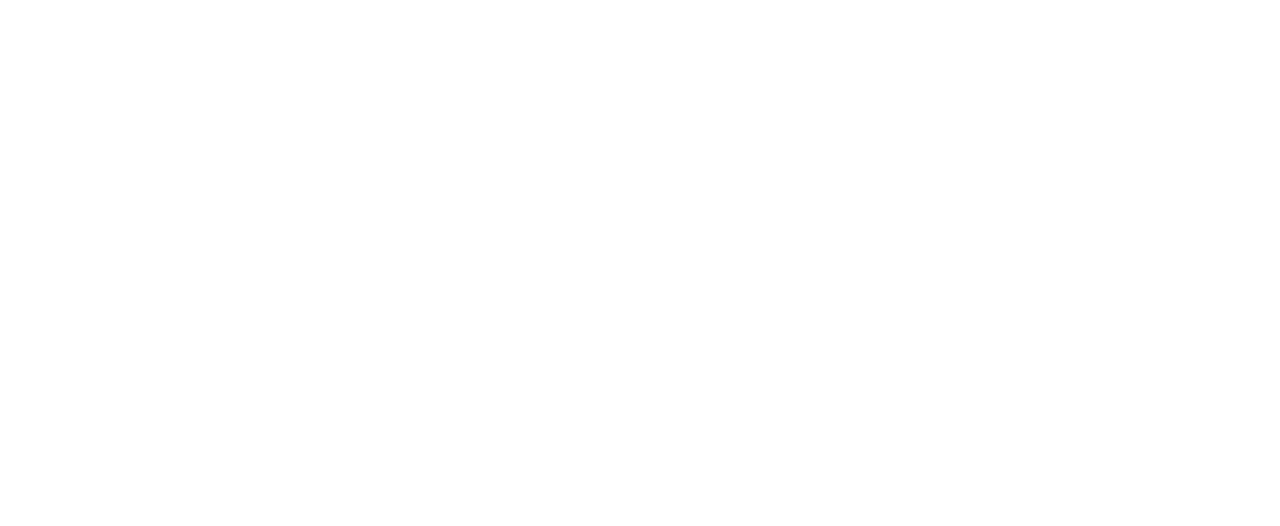
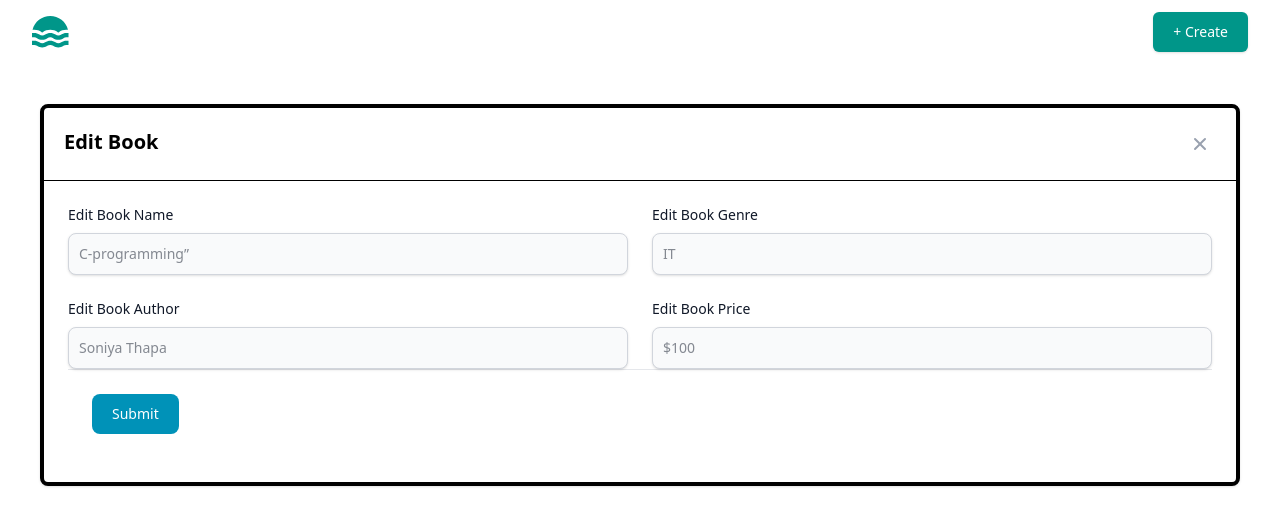
Before and after one commit to Soniya-Thapa/react_frontend_for_node.js, a React (Vite) app: page /edit-page/1 in a window 1280 px wide. Before the commit this address had no page. Shown: the top 526 px of the page. Built offline with nearby package versions, Linux system fonts and the light colour scheme; no server answers.

Commit message:
edit api commit

```diff
--- a/src/App.jsx
+++ b/src/App.jsx
@@ -14,7 +14,7 @@ function App() {
       <Routes>
         {/* // HomePage Component lai routing ma import gareko : <HomePage/> */}
         <Route path="/" element={<HomePage />} />
-        <Route path="/edit-page" element={<EditPage />} />
+        <Route path="/edit-page/:id" element={<EditPage />} />
         <Route path="/create-page" element={<CreatePage />} />
         {/* //yo dynamic routing ho  */}
         <Route path="/single-page/:id" element={<SinglePage />} />
--- a/src/pages/CreatePage.jsx
+++ b/src/pages/CreatePage.jsx
@@ -1,5 +1,4 @@
 import { useState } from "react"
-import Button from "../components/Button"
 import Navbar from "../components/Navbar"
 import axios from "axios"
 import { useNavigate } from "react-router-dom"
--- a/src/pages/EditPage.jsx
+++ b/src/pages/EditPage.jsx
@@ -1,11 +1,83 @@
-import Card from "../components/Card"
+import { useEffect, useState } from "react"
 import Navbar from "../components/Navbar"
+import axios from "axios"
+import { useNavigate, useParams } from "react-router-dom"
 
 function EditPage() {
+  const navigate = useNavigate()
+  const { id } = useParams()
+  const [book, setBook] = useState({})
+  const fetchBook = async () => {
+    const response = await axios.get("http://localhost:3000/books/" + id)
+    setBook(response.data.datas)
+  }
+  useEffect(() => {
+    fetchBook()
+  }, [])
+
+  const handleChange = (event) => {
+    let { name, value } = event.target
+    setBook({
+      ...book,
+      [name]: value
+    })
+  }
+  const editBook =async(event)=>{
+    event.preventDefault()
+    const response = await axios.patch("http://localhost:3000/books/" + id,book)
+    if(response.status ===200){
+      navigate("/")
+    }
+    else{
+      alert("some error occured!")
+    }
+  }
+
   return (
     <>
       <Navbar />
-      <h1>This is Edit page!!!</h1>
+      <div>
+        <div className="bg-white border border-4 rounded-lg shadow relative m-10">
+          <div className="flex items-start justify-between p-5 border-b rounded-t">
+            <h3 className="text-xl font-semibold">
+              Edit Book
+            </h3>
+            <button type="button" className="text-gray-400 bg-transparent hover:bg-gray-200 hover:text-gray-900 rounded-lg text-sm p-1.5 ml-auto inline-flex items-center" data-modal-toggle="product-modal">
+              <svg className="w-5 h-5" fill="currentColor" viewBox="0 0 20 20" xmlns="http://www.w3.org/2000/svg"><path fillRule="evenodd" d="M4.293 4.293a1 1 0 011.414 0L10 8.586l4.293-4.293a1 1 0 111.414 1.414L11.414 10l4.293 4.293a1 1 0 01-1.414 1.414L10 11.414l-4.293 4.293a1 1 0 01-1.414-1.414L8.586 10 4.293 5.707a1 1 0 010-1.414z" clipRule="evenodd" /></svg>
+            </button>
+          </div>
+          <div className="p-6 space-y-6">
+            <form onSubmit={editBook}>
+              <div className="grid grid-cols-6 gap-6">
+                <div className="col-span-6 sm:col-span-3">
+                  <label htmlFor="product-name" className="text-sm font-medium text-gray-900 block mb-2">Edit Book Name</label>
+                  <input onChange={handleChange}
+                    value={book.bookName}
+                    type="text" name="bookName" id="product-name" className="shadow-sm bg-gray-50 border border-gray-300 text-gray-900 sm:text-sm rounded-lg focus:ring-cyan-600 focus:border-cyan-600 block w-full p-2.5" placeholder="C-programming”" required />
+                </div>
+                <div className="col-span-6 sm:col-span-3">
+                  <label htmlFor="category" className="text-sm font-medium text-gray-900 block mb-2">Edit Book Genre</label>
+                  <input onChange={handleChange} value={book.bookGenre} type="text" name="bookGenre" id="category" className="shadow-sm bg-gray-50 border border-gray-300 text-gray-900 sm:text-sm rounded-lg focus:ring-cyan-600 focus:border-cyan-600 block w-full p-2.5" placeholder="IT" required />
+                </div>
+                <div className="col-span-6 sm:col-span-3">
+                  <label htmlFor="brand" className="text-sm font-medium text-gray-900 block mb-2">Edit Book Author</label>
+                  <input onChange={handleChange} value={book.bookAuthor} type="text" name="bookAuthor" id="brand" className="shadow-sm bg-gray-50 border border-gray-300 text-gray-900 sm:text-sm rounded-lg focus:ring-cyan-600 focus:border-cyan-600 block w-full p-2.5" placeholder="Soniya Thapa" required />
+                </div>
+                <div className="col-span-6 sm:col-span-3">
+                  <label htmlFor="price" className="text-sm font-medium text-gray-900 block mb-2">Edit Book Price</label>
+                  <input onChange={handleChange} value={book.bookPrice} type="number" name="bookPrice" id="price" className="shadow-sm bg-gray-50 border border-gray-300 text-gray-900 sm:text-sm rounded-lg focus:ring-cyan-600 focus:border-cyan-600 block w-full p-2.5" placeholder="$100" required />
+                </div>
+              </div>
+              <div className="p-6 border-t border-gray-200 rounded-b">
+                <button className="text-white bg-cyan-600 hover:bg-cyan-700 focus:ring-4 focus:ring-cyan-200 font-medium rounded-lg text-sm px-5 py-2.5 text-center" type="submit" onClick={(event) => {
+                  event.target.blur();
+                }}>Submit</button>
+              </div>
+            </form>
+          </div>
+
+        </div>
+      </div>
     </>
   )
 }
--- a/src/pages/SinglePage.jsx
+++ b/src/pages/SinglePage.jsx
@@ -39,7 +39,7 @@ function SinglePage() {
       <br />
       <Button title="Delete" onClick={deleteBook} />
       <br /><br />
-      <Link to="/edit-page">
+      <Link to={`/edit-page/${book.id}`}>
         <Button title="Edit" />
       </Link>
 
```
